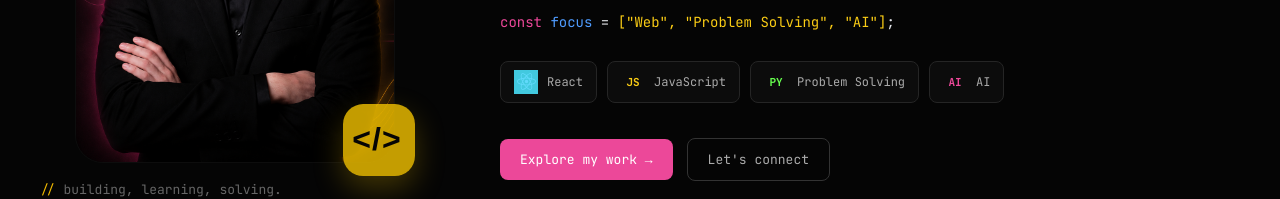
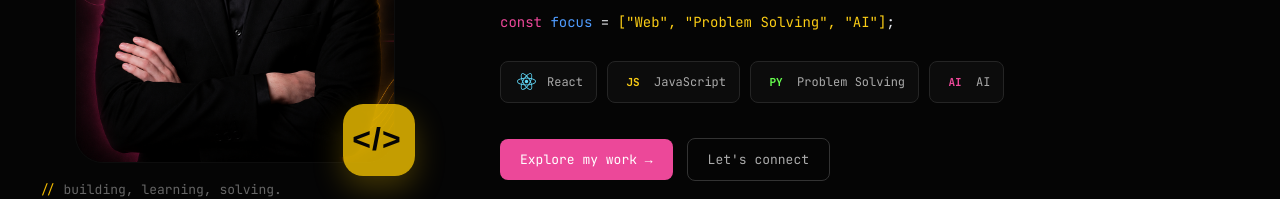
Before and after one commit to ibrahim-thebti/ibrahim-portfolio, a React (Vite) app: page / in a window 1280 px wide. Shown: the part 405-604 px from the top of the page. Built offline with nearby package versions, Linux system fonts and the light colour scheme.

Commit message:
Update React icon

```diff
--- a/src/components/Home/home.css
+++ b/src/components/Home/home.css
@@ -148,6 +148,7 @@
 .skill-icon.react {
   color: #61dafb;
   font-size: 19px;
+  background: none !important;
 }
 .skill-icon.js {
   color: #facc15;
```
